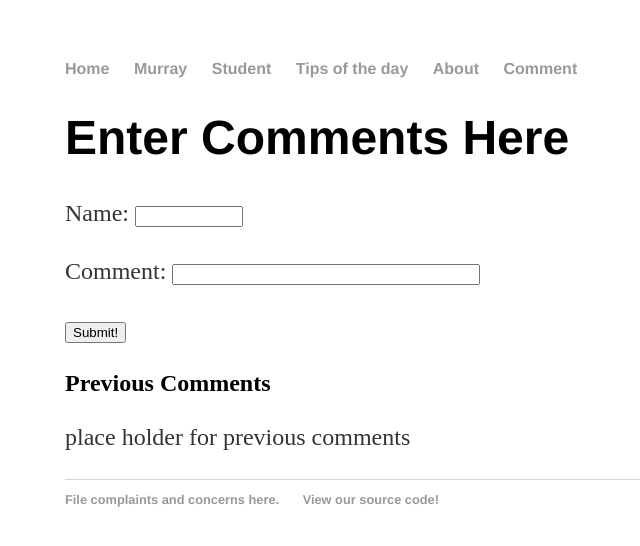
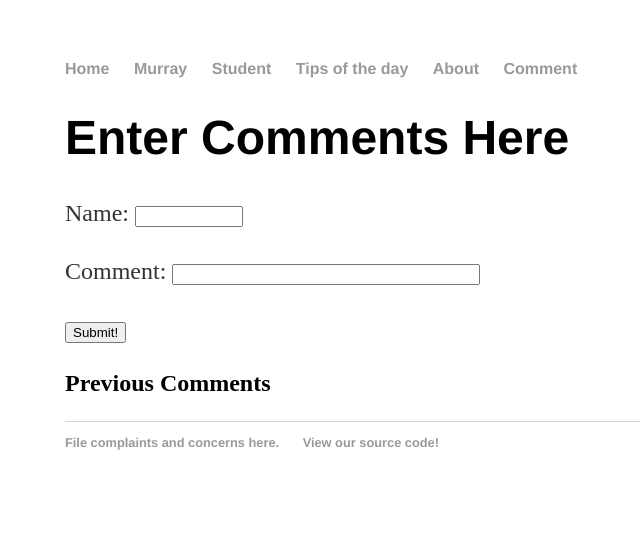
Before and after one commit to rowen2/rowen2.github.io, a Jekyll site: the page built from Comments/index.html, in a window 1280 px wide. Shown: the top 546 px of the page, without its empty margins (63-703 px from the left). Built offline with Jekyll 4.4.1, drawn with Linux system fonts in a browser that asks for light colours; comment, search, counter and statistics services are not loaded.

Commit message:
Update index.html

```diff
--- a/Comments/index.html
+++ b/Comments/index.html
@@ -28,7 +28,7 @@ title: About (MUM)
 			<p>  Comment: <input type="text" name="CommentText" id="com" value="" style="width: 300px;"></p>
       			<p> <button onclick="getVariables()">Submit!</button> </p>
 			<h2> Previous Comments </h2>
-			<p id="previousC"> place holder for previous comments </p>
+			<p id="previousC"> </p>
 		</div><!-- /.comments -->
 	</body>
 </html>
```
